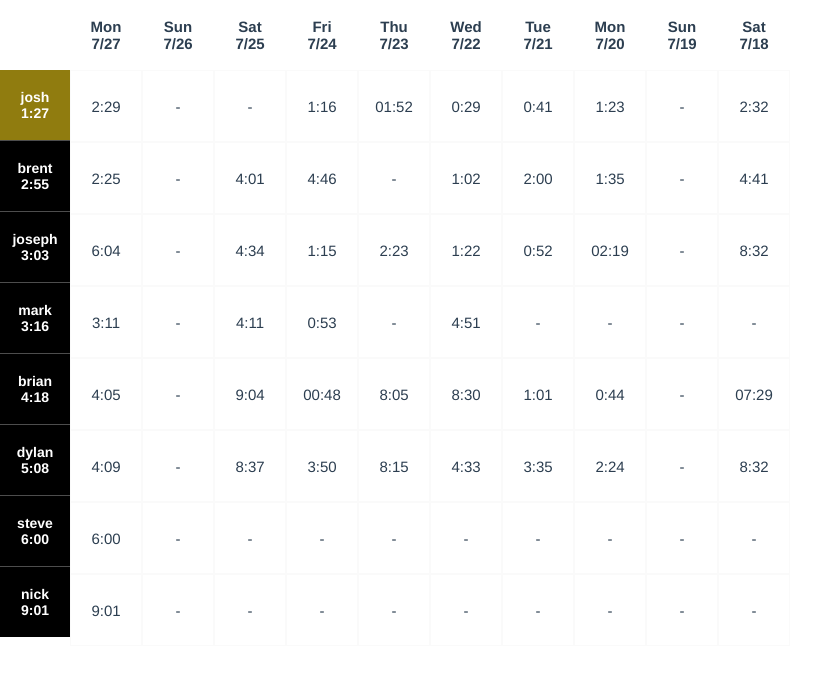
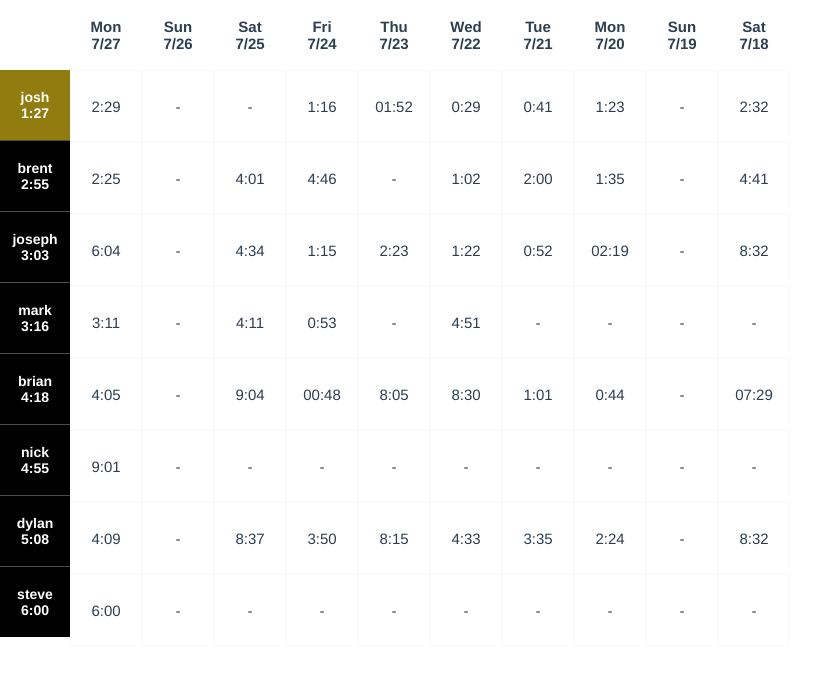
Before and after one commit to josephcross/nyt-scores, a Vue app: page / in a window 1280 px wide. Shown: the top 676 px of the page, without its empty margins (0-836 px from the left). Built offline with nearby package versions, Linux system fonts and the light colour scheme.

Commit message:
nick time

```diff
--- a/src/App.vue
+++ b/src/App.vue
@@ -133,7 +133,7 @@ export default {
       }
 
       const timesNick = {
-        '7/28': '',
+        '7/28': '0:50',
         '7/27': '9:01',
         '7/26': '',
         '7/25': '',
```
